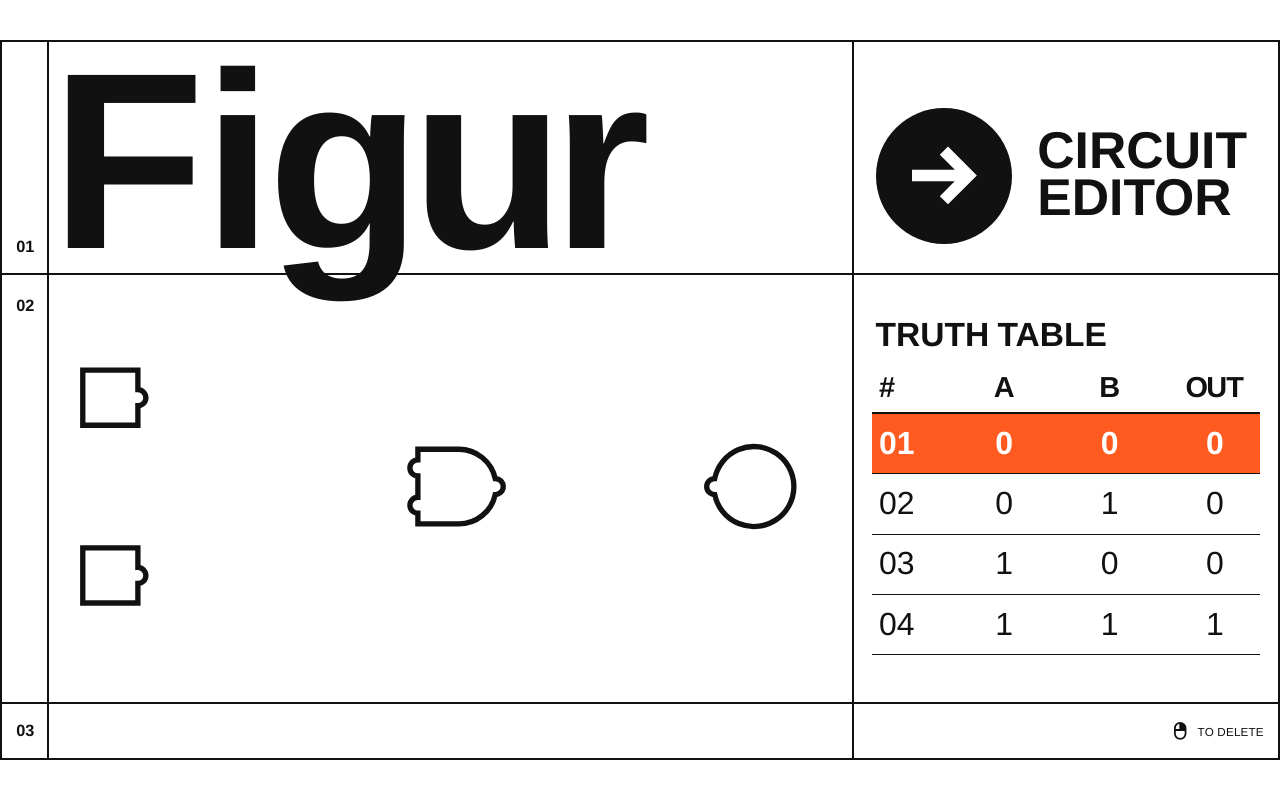
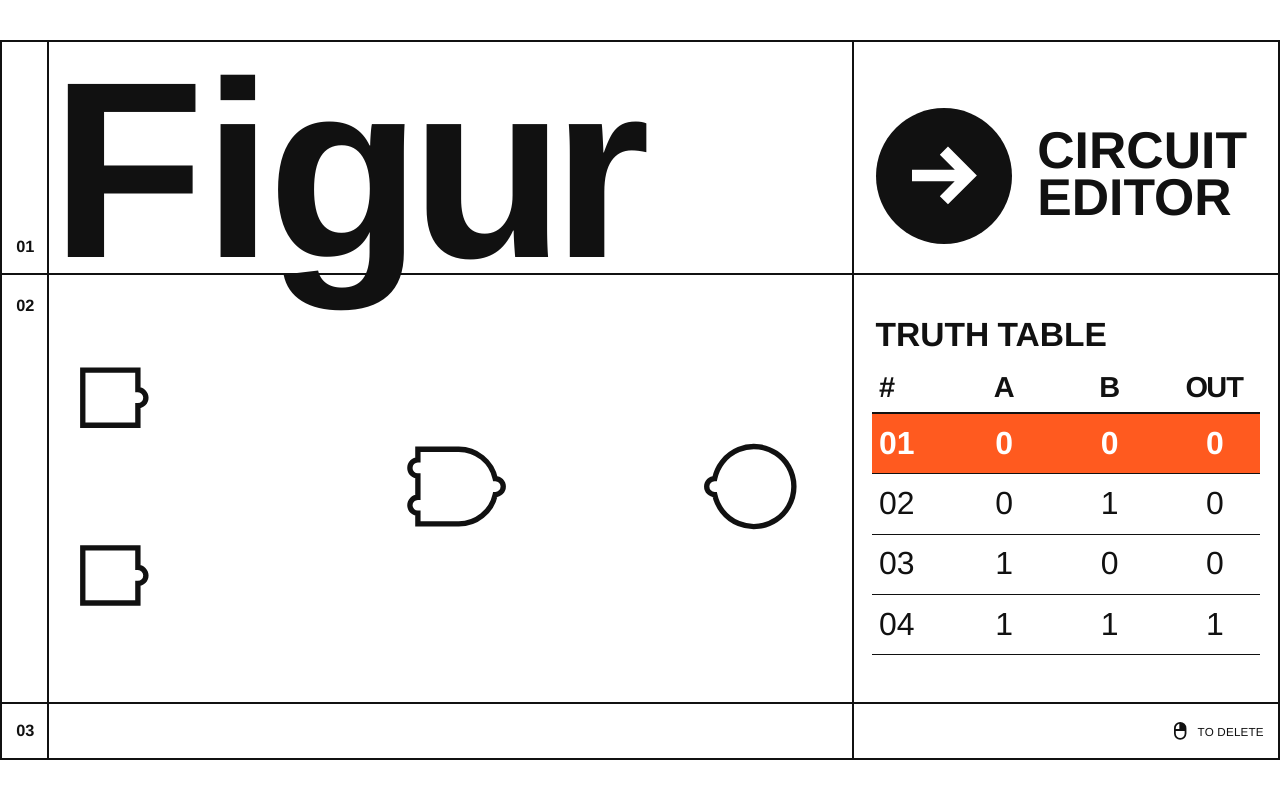
Before and after one commit to Forzalab/bruhbruh, a React (Vite) app: page / in a window 1280 px wide. Built offline with nearby package versions, Linux system fonts and the light colour scheme.

Commit message:
Wordmark: drop 10px so the g breaks the rule by ~27px, as in ref
Co-Authored-By: Claude Opus 5.5 <noreply@anthropic.com>
Claude-Session: https://claude.ai/code/session_01MbPdze8rChHd7yWMKqzLQw

```diff
--- a/src/theme.css
+++ b/src/theme.css
@@ -102,7 +102,7 @@ body { background: var(--paper); color: var(--ink); font-family: var(--font); -w
   font-variation-settings: 'XOPQ' 108, 'YOPQ' 88, 'XTRA' 466, 'YTUC' 660, 'YTLC' 570, 'YTDE' -140;
   letter-spacing: -0.03em; color: var(--ink);
   font-family: 'Roboto Flex Variable', 'Logic Wordmark Fallback', sans-serif;
-  left: calc(55 * var(--u)); top: calc(-13 * var(--u));
+  left: calc(55 * var(--u)); top: calc(-3 * var(--u)); /* g drops ~27px past the rule, as in ref */
 }
 
 /* Per-glyph fit to ref3 (Pillow, cap 194): a display cut draws caps heavier than lowercase and opens its round
```
